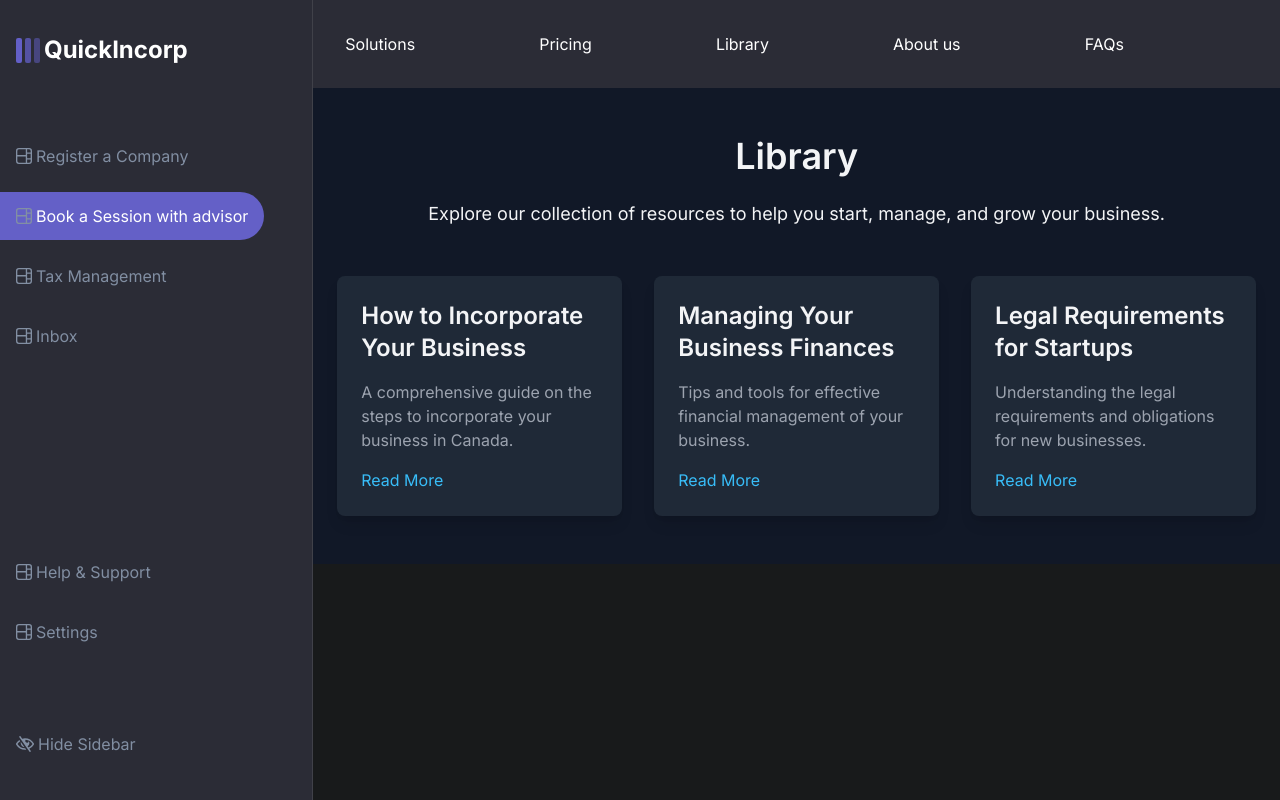
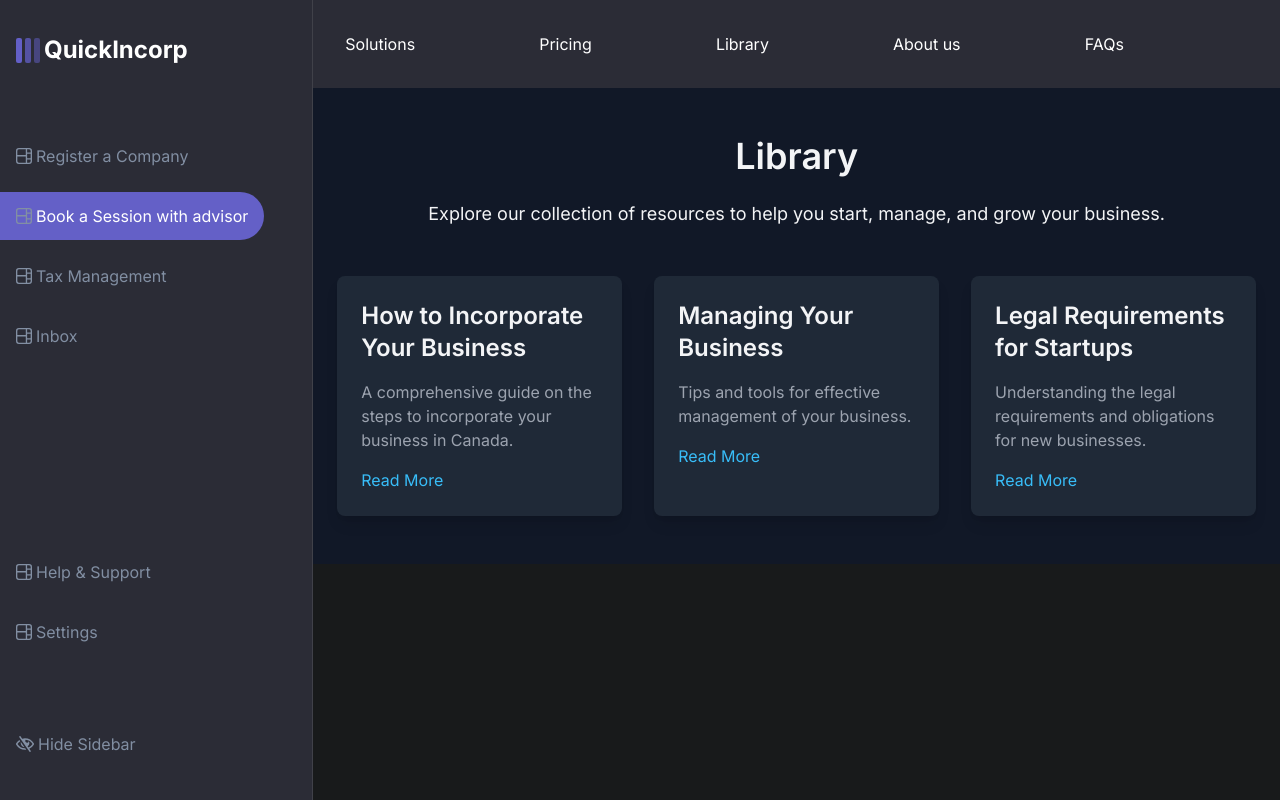
Before and after one commit to ksingh62/quick-incorp-app, a Next.js app: page /prototype/library in a window 1280 px wide. Built offline with nearby package versions, Linux system fonts and the light colour scheme; no server answers.

Commit message:
Updated the hyperlinks

```diff
--- a/src/app/prototype/library/page.js
+++ b/src/app/prototype/library/page.js
@@ -6,17 +6,17 @@ const resources = [
   {
     title: 'How to Incorporate Your Business',
     description: 'A comprehensive guide on the steps to incorporate your business in Canada.',
-    link: '/',
+    link: 'https://www.ownr.co/blog/guide-to-business-incorporation-in-canada/',
   },
   {
-    title: 'Managing Your Business Finances',
-    description: 'Tips and tools for effective financial management of your business.',
-    link: '/',
+    title: 'Managing Your Business',
+    description: 'Tips and tools for effective management of your business.',
+    link: 'https://www.ownr.co/blog/category/ownrship-101/business-stages/managing-your-business/',
   },
   {
     title: 'Legal Requirements for Startups',
     description: 'Understanding the legal requirements and obligations for new businesses.',
-    link: '/',
+    link: 'https://www.freshbooks.com/en-ca/hub/startup/starting-small-business-legal-requirements-in-canada',
   },
 ];
 
@@ -50,3 +50,7 @@ const Library = () => {
 };
 
 export default Library;
+
+//https://www.ownr.co/blog/guide-to-business-incorporation-in-canada/
+//https://www.ownr.co/blog/category/ownrship-101/business-stages/managing-your-business/
+//https://www.freshbooks.com/en-ca/hub/startup/starting-small-business-legal-requirements-in-canada
```
